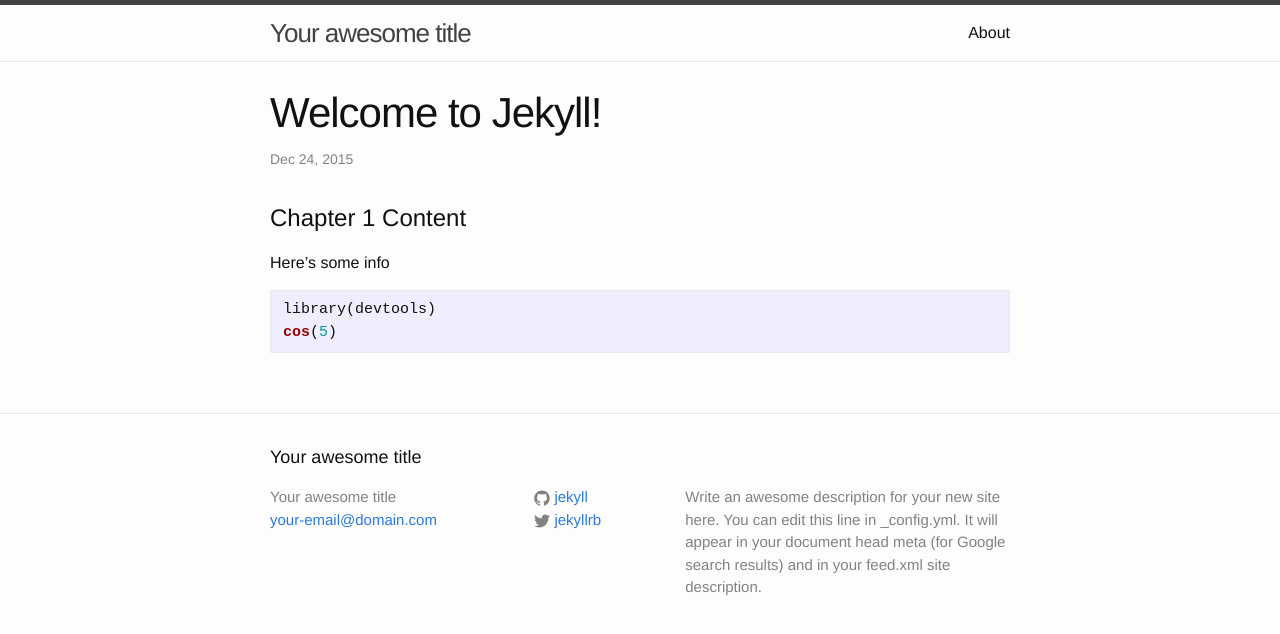
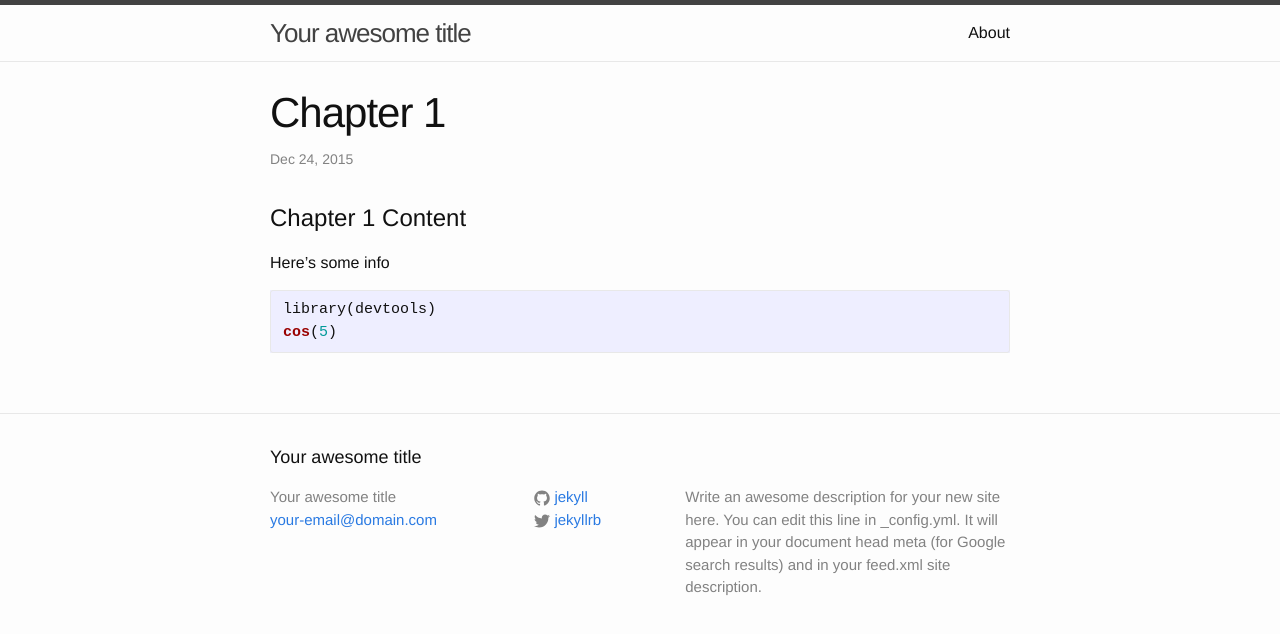
Before and after one commit to usc-bbdl/usc-bbdl.github.io, a Jekyll site: the page built from _posts/2015-12-24-chapter-1.markdown, in a window 1280 px wide. Shown: the top 634 px of the page. Built offline with Jekyll 4.4.1, drawn with Linux system fonts in a browser that asks for light colours.

Commit message:
chg title

```diff
--- a/_posts/2015-12-24-chapter-1.markdown
+++ b/_posts/2015-12-24-chapter-1.markdown
@@ -1,8 +1,8 @@
 ---
 layout: post
-title:  "Welcome to Jekyll!"
+title:  "Chapter 1"
 date:   2015-12-24 13:01:16 -0800
-categories: jekyll update
+categories: neuromechanics update
 ---
 
 # Chapter 1 Content
```
